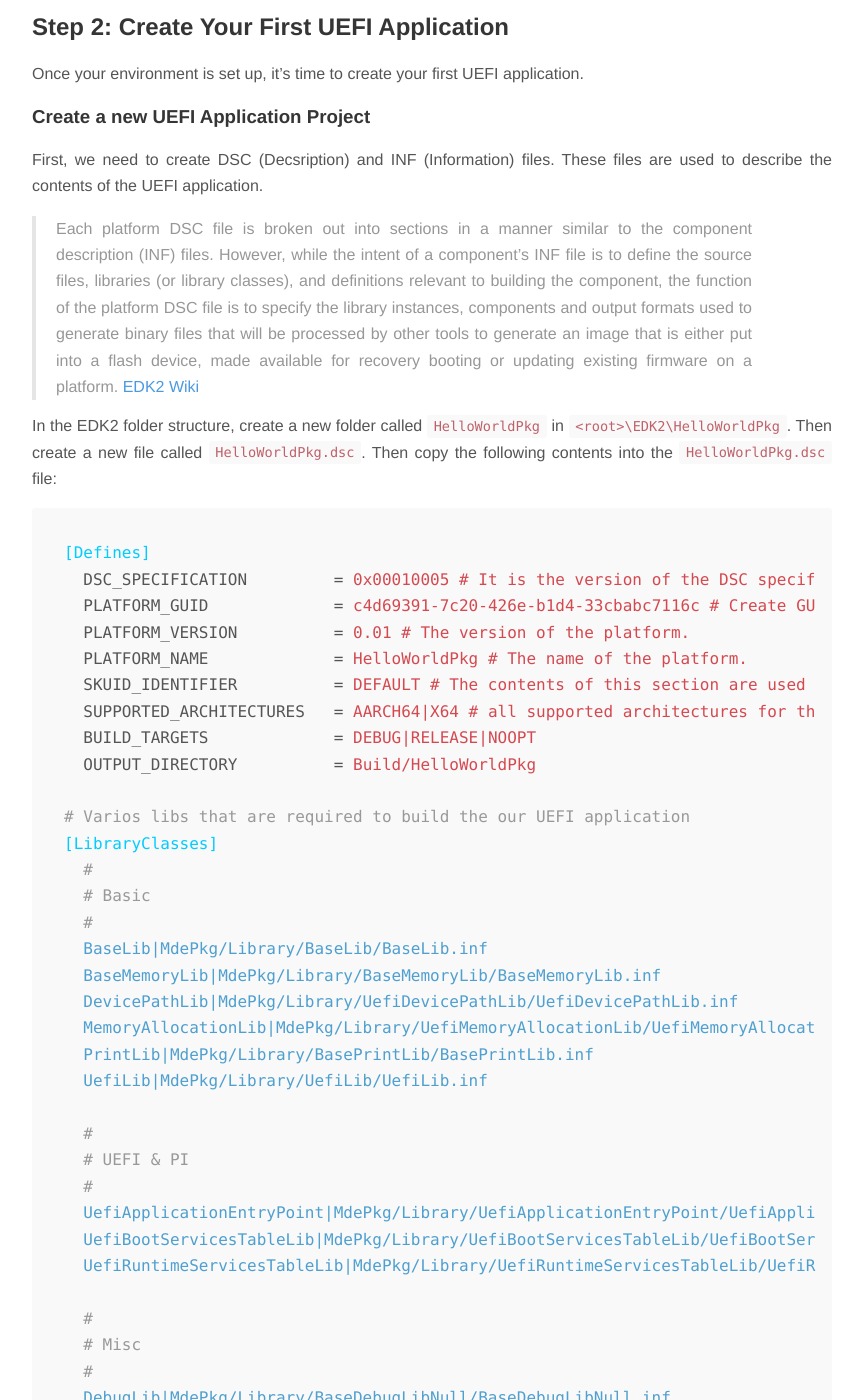
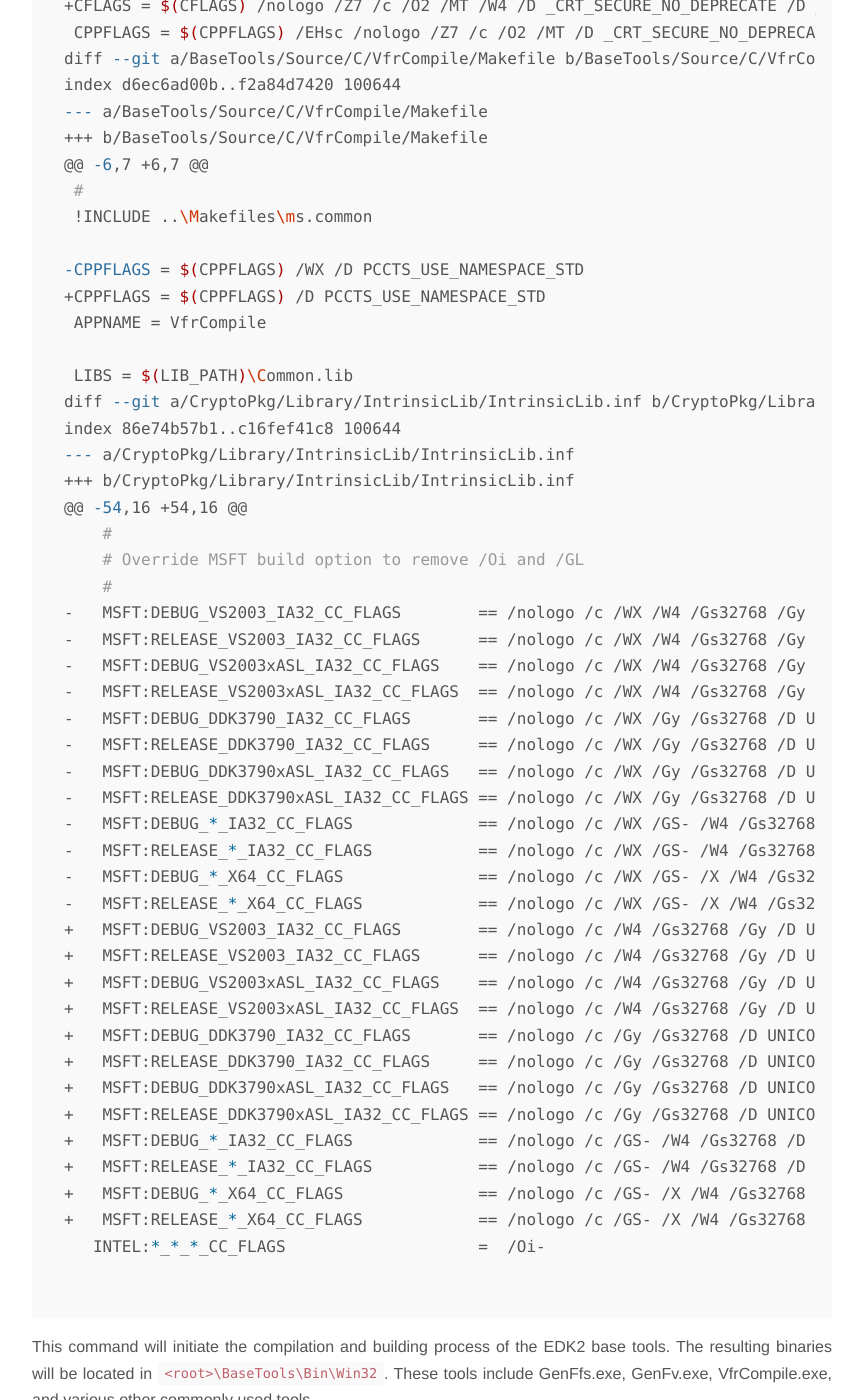
Before and after one commit to dumitory-dev/AboutMe, a Jekyll site: the page built from _posts/2023-07-17-Creating-a-Simple-UEFI-Application.md, in a window 1280 px wide and 1400 px high, scrolled down 2330 px. Shown: the whole window, without its empty margins (208-1071 px from the left). Built offline with Jekyll 4.4.1, drawn with Linux system fonts in a browser that asks for light colours; nearby versions of some CDN libraries; some of the changed text lies outside the part shown.

Commit message:
update last post

````diff
--- a/_posts/2023-07-17-Creating-a-Simple-UEFI-Application.md
+++ b/_posts/2023-07-17-Creating-a-Simple-UEFI-Application.md
@@ -60,8 +61,68 @@ Open the **Visual Studio Developer Command Prompt** and navigate to the EDK2 dir
 ```bash
 edksetup.bat Rebuild
 ```
+> If you see the following error: `Treat specific warning as error...`, try to apply this patch:
 
-> You can also simply run `edksetup.bat` without any arguments to load environment variables for the EDK II build.
+```bash
+diff --git a/BaseTools/Source/C/Makefiles/ms.common b/BaseTools/Source/C/Makefiles/ms.common
+index fe7a59c280..3543edda15 100644
+--- a/BaseTools/Source/C/Makefiles/ms.common
++++ b/BaseTools/Source/C/Makefiles/ms.common
+@@ -66,5 +66,5 @@ LINKER = $(LD)
+ INC = $(INC) -I . -I $(SOURCE_PATH)\Include -I $(ARCH_INCLUDE) -I $(SOURCE_PATH)\Common
+ INC = $(INC) -I $(EDK2_PATH)\MdePkg\Include
+
+-CFLAGS = $(CFLAGS) /nologo /Z7 /c /O2 /MT /W4 /WX /D _CRT_SECURE_NO_DEPRECATE /D _CRT_NONSTDC_NO_DEPRECATE
++CFLAGS = $(CFLAGS) /nologo /Z7 /c /O2 /MT /W4 /D _CRT_SECURE_NO_DEPRECATE /D _CRT_NONSTDC_NO_DEPRECATE
+ CPPFLAGS = $(CPPFLAGS) /EHsc /nologo /Z7 /c /O2 /MT /D _CRT_SECURE_NO_DEPRECATE /D _CRT_NONSTDC_NO_DEPRECATE
+diff --git a/BaseTools/Source/C/VfrCompile/Makefile b/BaseTools/Source/C/VfrCompile/Makefile
+index d6ec6ad00b..f2a84d7420 100644
+--- a/BaseTools/Source/C/VfrCompile/Makefile
++++ b/BaseTools/Source/C/VfrCompile/Makefile
+@@ -6,7 +6,7 @@
+ #
+ !INCLUDE ..\Makefiles\ms.common
+
+-CPPFLAGS = $(CPPFLAGS) /WX /D PCCTS_USE_NAMESPACE_STD
++CPPFLAGS = $(CPPFLAGS) /D PCCTS_USE_NAMESPACE_STD
+ APPNAME = VfrCompile
+
+ LIBS = $(LIB_PATH)\Common.lib
+diff --git a/CryptoPkg/Library/IntrinsicLib/IntrinsicLib.inf b/CryptoPkg/Library/IntrinsicLib/IntrinsicLib.inf
+index 86e74b57b1..c16fef41c8 100644
+--- a/CryptoPkg/Library/IntrinsicLib/IntrinsicLib.inf
++++ b/CryptoPkg/Library/IntrinsicLib/IntrinsicLib.inf
+@@ -54,16 +54,16 @@
+    #
+    # Override MSFT build option to remove /Oi and /GL
+    #
+-   MSFT:DEBUG_VS2003_IA32_CC_FLAGS        == /nologo /c /WX /W4 /Gs32768 /Gy /D UNICODE /O1b2 /FIAutoGen.h /EHs-c- /GR- /GF /GX- /Zi /Gm
+-   MSFT:RELEASE_VS2003_IA32_CC_FLAGS      == /nologo /c /WX /W4 /Gs32768 /Gy /D UNICODE /O1b2 /FIAutoGen.h /EHs-c- /GR- /GF /GX-
+-   MSFT:DEBUG_VS2003xASL_IA32_CC_FLAGS    == /nologo /c /WX /W4 /Gs32768 /Gy /D UNICODE /O1b2 /FIAutoGen.h /EHs-c- /GR- /GF /GX- /Zi /Gm
+-   MSFT:RELEASE_VS2003xASL_IA32_CC_FLAGS  == /nologo /c /WX /W4 /Gs32768 /Gy /D UNICODE /O1b2 /FIAutoGen.h /EHs-c- /GR- /GF /GX-
+-   MSFT:DEBUG_DDK3790_IA32_CC_FLAGS       == /nologo /c /WX /Gy /Gs32768 /D UNICODE /O1b2 /FIAutoGen.h /EHs-c- /GR- /GF /Zi /Gm
+-   MSFT:RELEASE_DDK3790_IA32_CC_FLAGS     == /nologo /c /WX /Gy /Gs32768 /D UNICODE /O1b2 /FIAutoGen.h /EHs-c- /GR- /GF
+-   MSFT:DEBUG_DDK3790xASL_IA32_CC_FLAGS   == /nologo /c /WX /Gy /Gs32768 /D UNICODE /O1b2 /FIAutoGen.h /EHs-c- /GR- /GF /Zi /Gm
+-   MSFT:RELEASE_DDK3790xASL_IA32_CC_FLAGS == /nologo /c /WX /Gy /Gs32768 /D UNICODE /O1b2 /FIAutoGen.h /EHs-c- /GR- /GF
+-   MSFT:DEBUG_*_IA32_CC_FLAGS             == /nologo /c /WX /GS- /W4 /Gs32768 /D UNICODE /O1b2 /FIAutoGen.h /EHs-c- /GR- /GF /Gy /Zi /Gm
+-   MSFT:RELEASE_*_IA32_CC_FLAGS           == /nologo /c /WX /GS- /W4 /Gs32768 /D UNICODE /O1b2 /FIAutoGen.h /EHs-c- /GR- /GF
+-   MSFT:DEBUG_*_X64_CC_FLAGS              == /nologo /c /WX /GS- /X /W4 /Gs32768 /D UNICODE /O1b2s /Gy /FIAutoGen.h /EHs-c- /GR- /GF /Zi /Gm
+-   MSFT:RELEASE_*_X64_CC_FLAGS            == /nologo /c /WX /GS- /X /W4 /Gs32768 /D UNICODE /O1b2s /Gy /FIAutoGen.h /EHs-c- /GR- /GF
++   MSFT:DEBUG_VS2003_IA32_CC_FLAGS        == /nologo /c /W4 /Gs32768 /Gy /D UNICODE /O1b2 /FIAutoGen.h /EHs-c- /GR- /GF /GX- /Zi /Gm
++   MSFT:RELEASE_VS2003_IA32_CC_FLAGS      == /nologo /c /W4 /Gs32768 /Gy /D UNICODE /O1b2 /FIAutoGen.h /EHs-c- /GR- /GF /GX-
++   MSFT:DEBUG_VS2003xASL_IA32_CC_FLAGS    == /nologo /c /W4 /Gs32768 /Gy /D UNICODE /O1b2 /FIAutoGen.h /EHs-c- /GR- /GF /GX- /Zi /Gm
++   MSFT:RELEASE_VS2003xASL_IA32_CC_FLAGS  == /nologo /c /W4 /Gs32768 /Gy /D UNICODE /O1b2 /FIAutoGen.h /EHs-c- /GR- /GF /GX-
++   MSFT:DEBUG_DDK3790_IA32_CC_FLAGS       == /nologo /c /Gy /Gs32768 /D UNICODE /O1b2 /FIAutoGen.h /EHs-c- /GR- /GF /Zi /Gm
++   MSFT:RELEASE_DDK3790_IA32_CC_FLAGS     == /nologo /c /Gy /Gs32768 /D UNICODE /O1b2 /FIAutoGen.h /EHs-c- /GR- /GF
++   MSFT:DEBUG_DDK3790xASL_IA32_CC_FLAGS   == /nologo /c /Gy /Gs32768 /D UNICODE /O1b2 /FIAutoGen.h /EHs-c- /GR- /GF /Zi /Gm
++   MSFT:RELEASE_DDK3790xASL_IA32_CC_FLAGS == /nologo /c /Gy /Gs32768 /D UNICODE /O1b2 /FIAutoGen.h /EHs-c- /GR- /GF
++   MSFT:DEBUG_*_IA32_CC_FLAGS             == /nologo /c /GS- /W4 /Gs32768 /D UNICODE /O1b2 /FIAutoGen.h /EHs-c- /GR- /GF /Gy /Zi /Gm
++   MSFT:RELEASE_*_IA32_CC_FLAGS           == /nologo /c /GS- /W4 /Gs32768 /D UNICODE /O1b2 /FIAutoGen.h /EHs-c- /GR- /GF
++   MSFT:DEBUG_*_X64_CC_FLAGS              == /nologo /c /GS- /X /W4 /Gs32768 /D UNICODE /O1b2s /Gy /FIAutoGen.h /EHs-c- /GR- /GF /Zi /Gm
++   MSFT:RELEASE_*_X64_CC_FLAGS            == /nologo /c /GS- /X /W4 /Gs32768 /D UNICODE /O1b2s /Gy /FIAutoGen.h /EHs-c- /GR- /GF
+   INTEL:*_*_*_CC_FLAGS                    =  /Oi-
+
+```
 
 This command will initiate the compilation and building process of the EDK2 base tools. The resulting binaries will be located in `<root>\BaseTools\Bin\Win32`. These tools include GenFfs.exe, GenFv.exe, VfrCompile.exe, and various other commonly used tools.
 
@@ -229,11 +290,7 @@ UefiMain(
 
 ### Build the UEFI Application
 
-Now that we have created the DSC and INF files, we can build the UEFI application. To do this, open the **Visual Studio Developer Command Prompt** and navigate to the EDK2 directory. Open the Conf/target.txt file and setup the following variables:
-
-
-<details><summary>target.txt</summary>
-<p>
+Now that we have created the DSC and INF files, we can build the UEFI application. To do this, open the **Visual Studio Developer Command Prompt** and navigate to the EDK2 directory. Open the `Conf/target.txt` file and setup the following variables:
 
 ```ini
 #
@@ -308,5 +365,40 @@ BUILD_RULE_CONF = Conf/build_rule.txt
 
 ```
 
-</p>
-</details>
+Then run the following command:
+
+```bash
+edksetup.bat  # load environment variables for the EDK II build
+Build # build the our UEFI application
+```
+
+You should see the following output:
+
+```bash
+- Done -
+Build end time: <date> <time>
+Build total time: 00:00:02
+```
+
+Then go to `<root>\Build\HelloWorldPkg\RELEASE_VS2019\X64` and you should see the following files:
+
+```bash
+HelloWorldApplication.efi
+```
+
+## Step 3: Run the UEFI Application on Real Hardware
+
+Format your flash drive with FAT32 partition. Then create a folders EFI/BOOT. Then copy the `HelloWorldApplication.efi` file to the `EFI/BOOT` folder. Rename the `HelloWorldApplication.efi` file to `BOOTX64.EFI`. Then plug the flash drive into your UEFI-enabled hardware and boot from it. You should see the following output:
+
+```
+Hello World!
+
+Press any key to boot...!
+```
+
+## Conclusion
+
+In this tutorial, we have learned how to create a simple UEFI application that prints "Hello, World!" using EDK2. We have also learned how to run our application on real hardware. I hope you found this tutorial useful. If you have any questions or suggestions, please leave them in the comments below. Thank you for reading!
+
+## Usefull links
+- [UEFI EDK2 tutorials] (https://github.com/Kostr/UEFI-Lessons)
````
Also changed, not shown: other parts of _posts/2023-07-17-Creating-a-Simple-UEFI-Application.md (+1 -0 lines).
